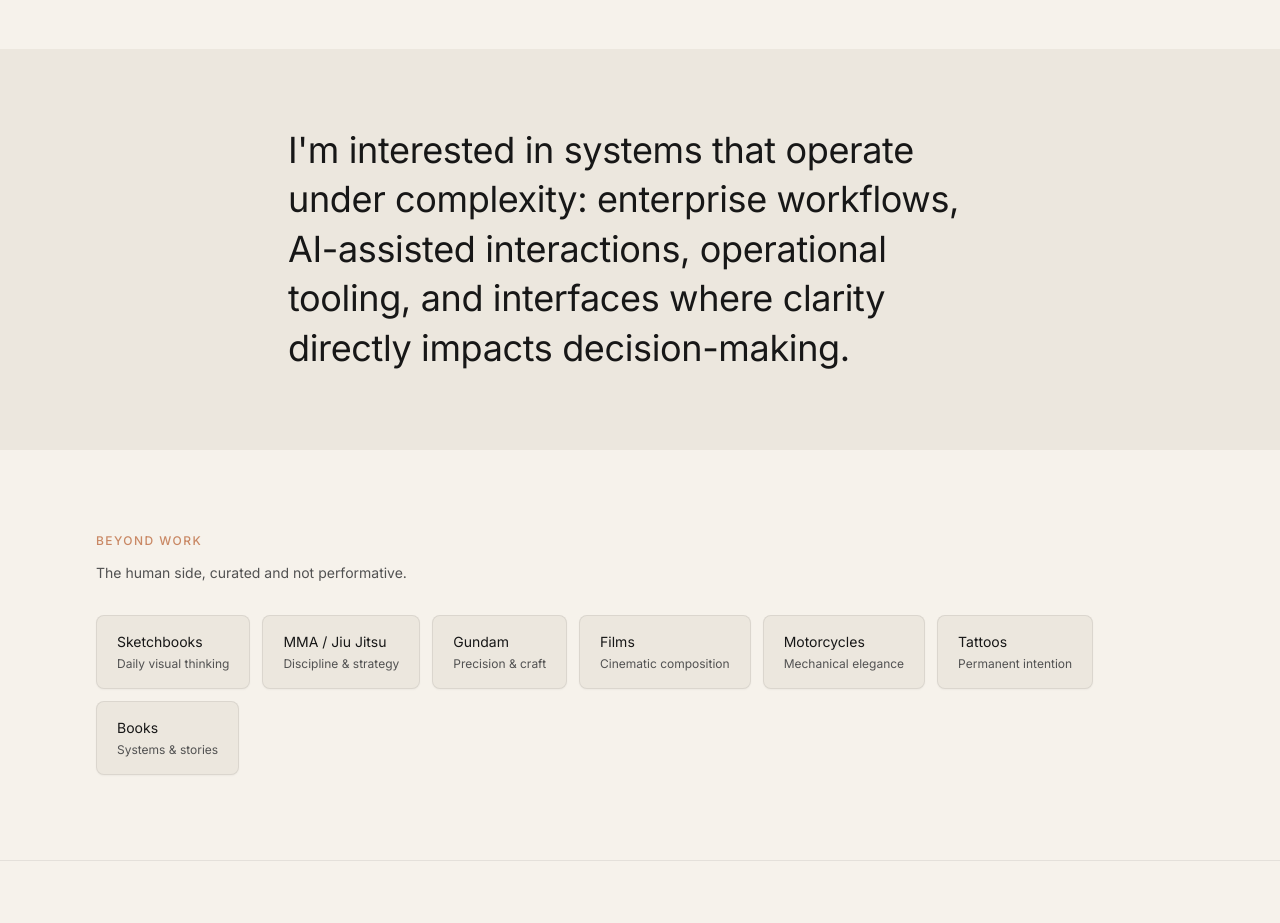
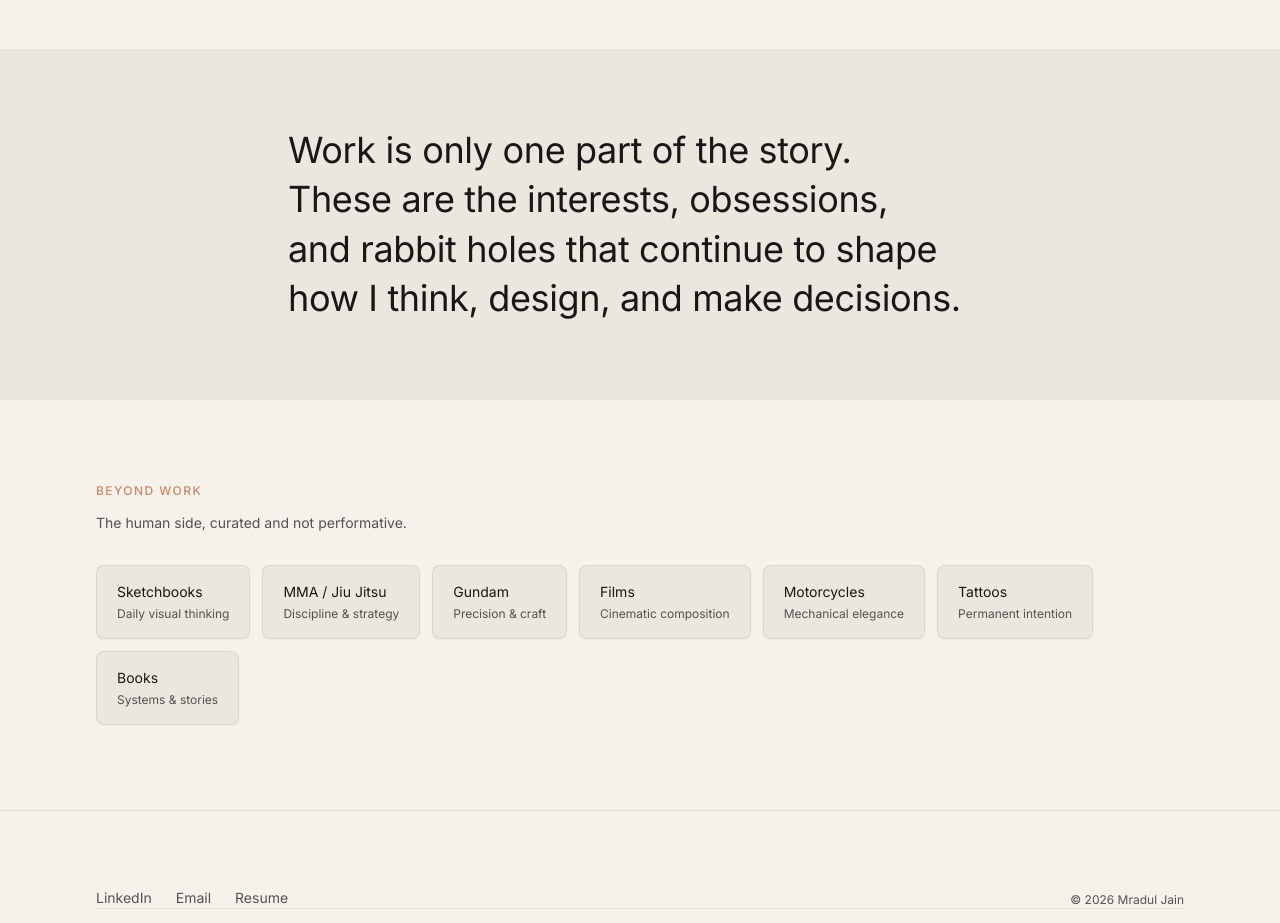
Before and after one commit to mrjartworks-svg/Portfolio, a Next.js app: page / in a window 1280 px wide. Shown: the part 2380-3303 px from the top of the page. Built offline with nearby package versions, Linux system fonts and the light colour scheme; a web font is replaced by a local one.

Commit message:
Update Philosophy section quote on home page.

```diff
--- a/src/components/home/Philosophy.tsx
+++ b/src/components/home/Philosophy.tsx
@@ -8,9 +8,9 @@ export function Philosophy() {
       <Container size="narrow">
         <FadeIn>
           <blockquote className="font-display text-display-md text-balance text-[var(--text)] leading-snug">
-            I&apos;m interested in systems that operate under complexity: enterprise
-            workflows, AI-assisted interactions, operational tooling, and interfaces
-            where clarity directly impacts decision-making.
+            Work is only one part of the story. These are the interests, obsessions,
+            and rabbit holes that continue to shape how I think, design, and make
+            decisions.
           </blockquote>
         </FadeIn>
       </Container>
```
